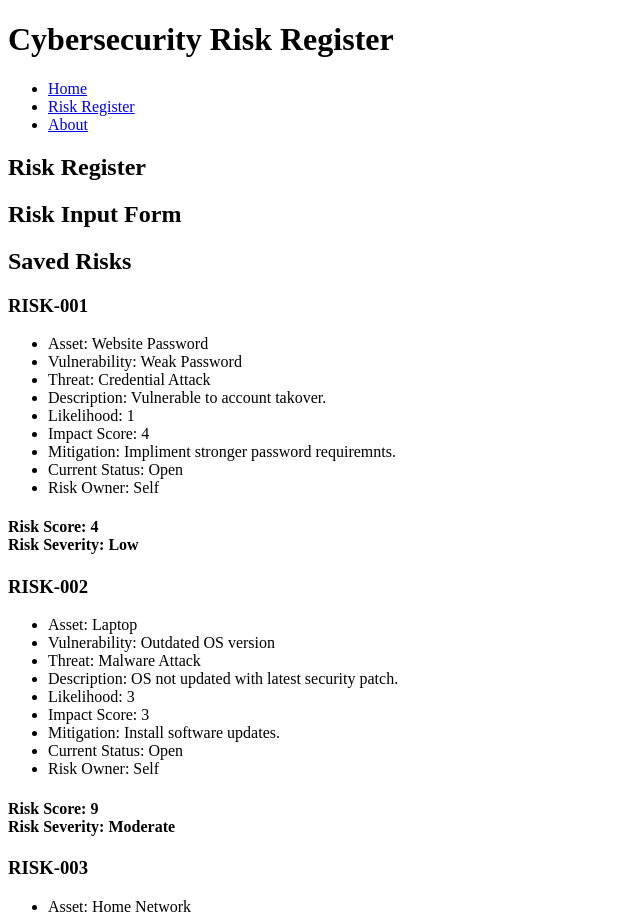
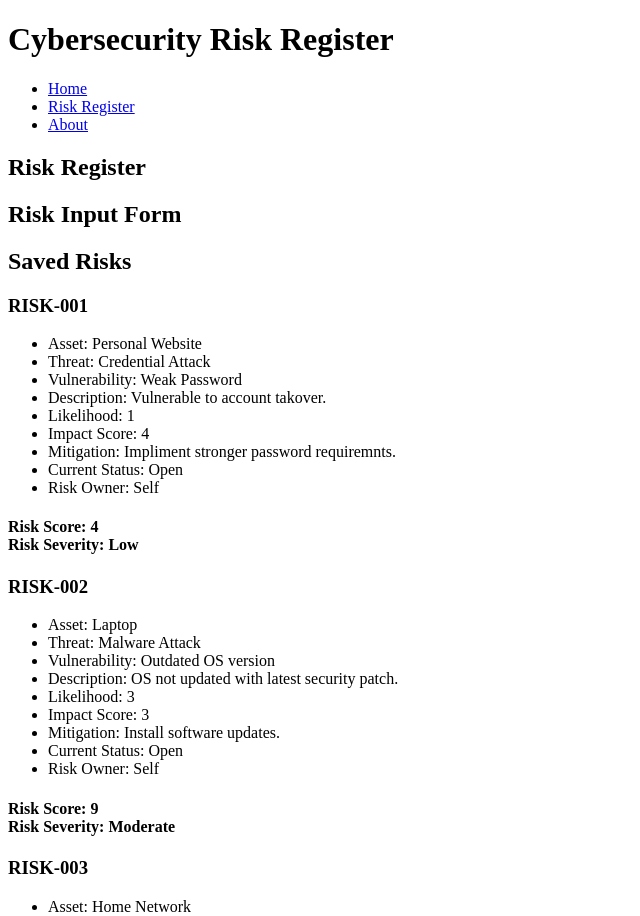
Before and after one commit to Boddhisattva007/cybersecurity-risk-register, a React (Vite) app: page /riskregister in a window 1280 px wide. Shown: the top 916 px of the page, without its empty margins (0-640 px from the left). Built offline with nearby package versions, Linux system fonts and the light colour scheme.

Commit message:
Changed order of information displayed on the Risk Card's for more logical flow of information.

```diff
--- a/src/classes/risk.js
+++ b/src/classes/risk.js
@@ -3,8 +3,8 @@ class Risk {
     constructor(
         riskId,
         asset,
+        threat,
         vulnerability,
-        threat,
         description,
         likelihood,
         impact,
@@ -15,8 +15,8 @@ class Risk {
     ) {
         this.riskId = riskId;
         this.asset = asset;
+        this.threat = threat;
         this.vulnerability = vulnerability;
-        this.threat = threat;
         this.description = description;
         this.likelihood = likelihood;
         this.impact = impact;
--- a/src/components/RiskCard/RiskCard.jsx
+++ b/src/components/RiskCard/RiskCard.jsx
@@ -16,8 +16,8 @@ function RiskCard({ risk }){
             {/* List items for each key/value pair associated with each risk card. */}
             <ul>
                 <li>Asset: {risk.asset}</li>
+                <li>Threat: {risk.threat}</li>
                 <li>Vulnerability: {risk.vulnerability}</li>
-                <li>Threat: {risk.threat}</li>
                 <li>Description: {risk.description}</li>
                 <li>Likelihood: {risk.likelihood}</li>
                 <li>Impact Score: {risk.impact}</li>
--- a/src/data/mockRiskData.js
+++ b/src/data/mockRiskData.js
@@ -4,9 +4,9 @@ import Risk from "../classes/risk";
 //Instantiating New Risks with mock data.
 let riskOne = new Risk(
     "RISK-001",
-    "Website Password",
+    "Personal Website",
+    "Credential Attack",
     "Weak Password",
-    "Credential Attack",
     "Vulnerable to account takover.",
     1,
     4,
@@ -18,8 +18,8 @@ let riskOne = new Risk(
 let riskTwo = new Risk(
     "RISK-002",
     "Laptop",
+    "Malware Attack",
     "Outdated OS version",
-    "Malware Attack",
     "OS not updated with latest security patch.",
     3,
     3,
@@ -31,8 +31,8 @@ let riskTwo = new Risk(
 let riskThree = new Risk(
     "RISK-003",
     "Home Network",
+    "Insecure Security Protocol",
     "WPA",
-    "Insecure Security Protocol",
     "WPA is an insecure Wi-Fi secuirty protocol.",
     5,
     5,
@@ -44,8 +44,8 @@ let riskThree = new Risk(
 let riskFour = new Risk(
     "RISK-004",
     "Home Movie Server",
+    "Remote Exploitation",
     "Outdated Server Software",
-    "Remote Exploitation",
     "Media server software missing latest security updates.",
     4,
     4,
```
